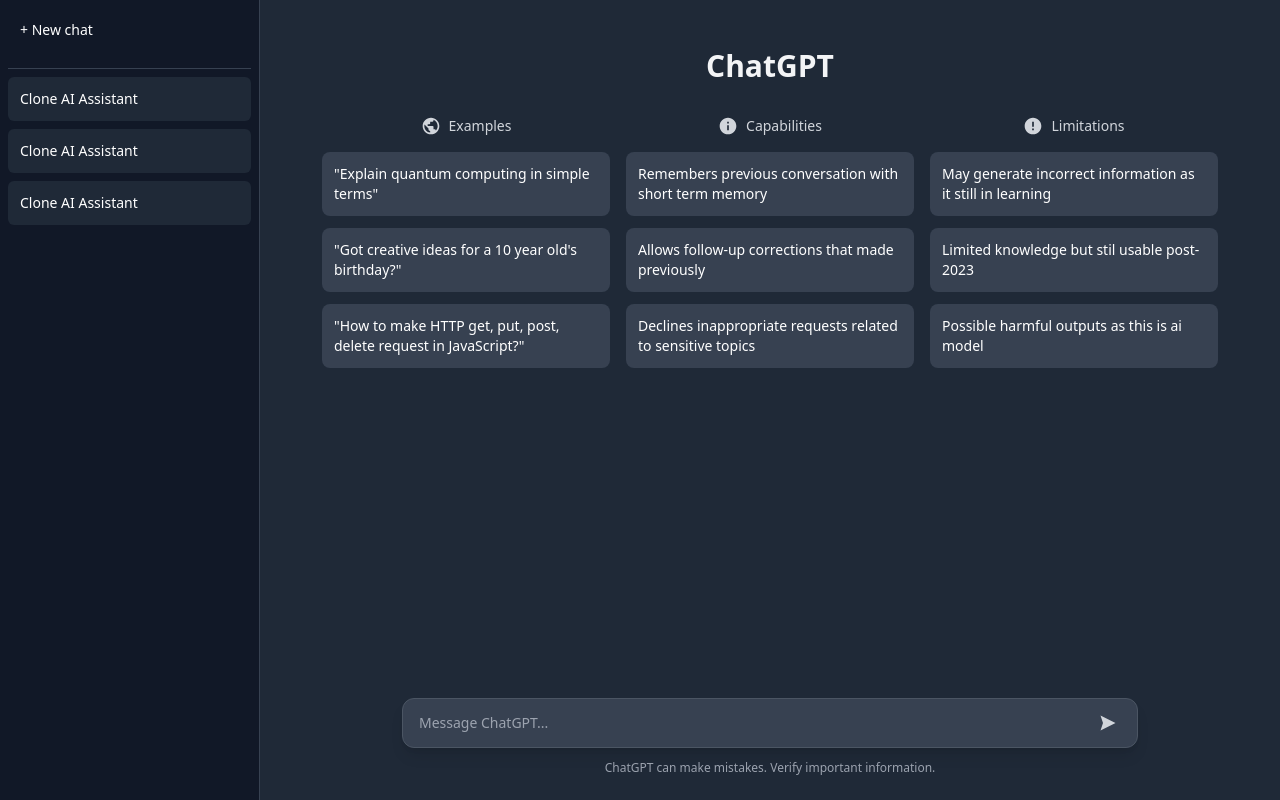
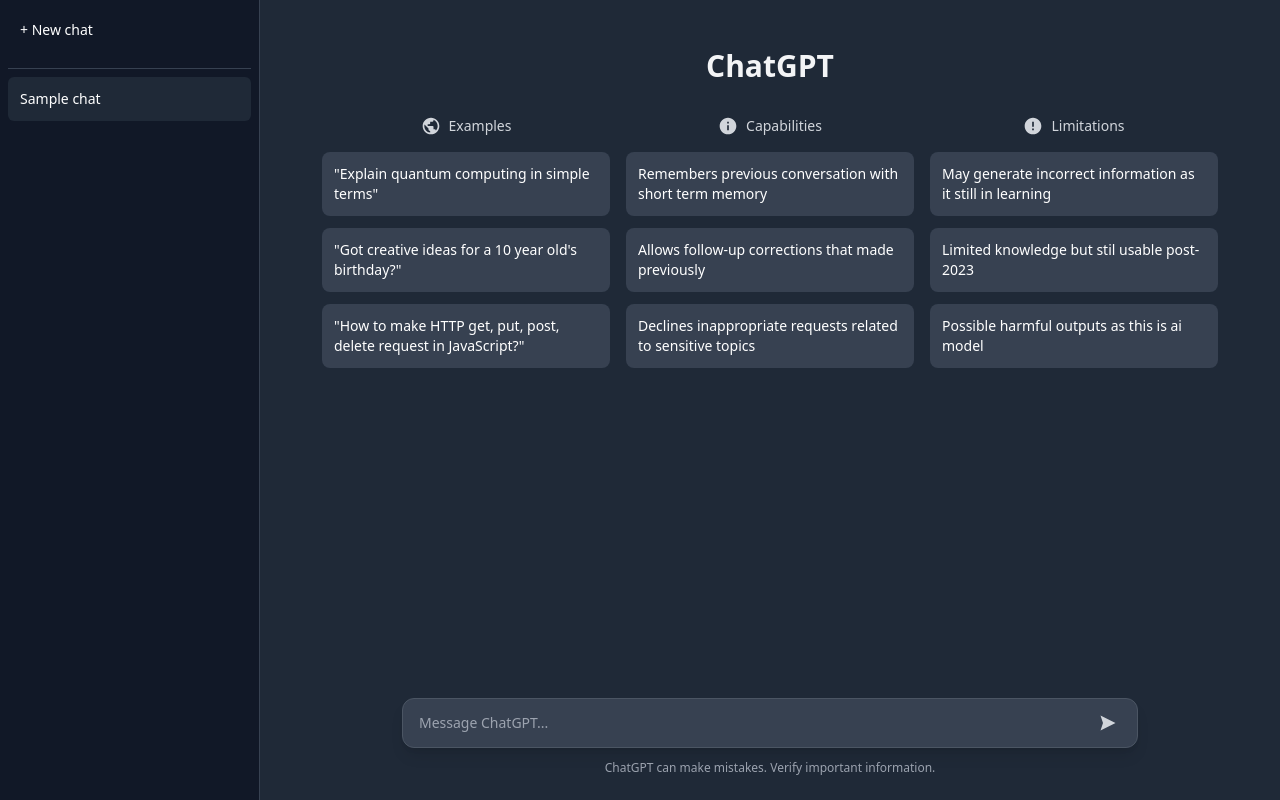
Before and after one commit to tahaali73/chatgpt_clone, a Flask app: page / in a window 1280 px wide. Run offline with Flask 3, Linux system fonts and the light colour scheme; a database or web service that is not in the repository returns one stand-in record (values such as "Sample title"); some libraries are stand-ins or nearby versions.

Commit message:
added open ai model, created mongodb database for repeatable question. compeleted but still there is room for improvement i am leaving it here because of i have to learn other things more usefull

```diff
--- a/app/__init__.py
+++ b/app/__init__.py
@@ -1,6 +1,10 @@
 from flask import Flask
+from flask_pymongo import PyMongo
+from openai import OpenAI
 
 app = Flask(__name__)
-
+app.config["MONGO_URI"] = "mongodb+srv://diytech960:Qmobile888@cluster0.q0ffqok.mongodb.net/chatgpt"
+mongo = PyMongo(app)
+client = OpenAI(api_key="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",base_url="https://openrouter.ai/api/v1")
 
 from app import route
--- a/app/route.py
+++ b/app/route.py
@@ -1,16 +1,35 @@
-from app import app
+from app import app, mongo, client
 from flask import render_template, request, jsonify
 
 @app.route("/")
 def home():
-    return render_template("index.html")
+    chats = mongo.db.chat.find({})
+    mychats = [chat for chat in chats]
+    return render_template("index.html", mychats=mychats)
 
 @app.route('/api',methods=['GET', 'POST'])
 def qa():
     if request.method == "POST":
-        question=request.get_json()
-        data = {"result":question['question']}
-        print(data)
-        return jsonify(data)
+        question=request.json.get("question")
+        chat = mongo.db.chat.find_one({"question": question})
+        if chat:
+            data = {"result":f"{chat['answer']}"}
+            return jsonify(data)
+        else:
+
+            completion = client.chat.completions.create(
+
+            model="openai/gpt-4o",
+            messages=[
+            {
+            "role": "user",
+            "content": "What is the meaning of life?"
+            }])
+            print(completion.choices[0].message.content)
+
+
+            mongo.db.chat.insert_one({"question": question, "answer": "answer from open ai"})
+            return jsonify(data)
+    data = {"result":"this out of db question"}
 
     return jsonify(data)
--- a/app/templates/index.html
+++ b/app/templates/index.html
@@ -22,15 +22,11 @@
             </button>
             <div class="border-t border-gray-700 my-2"></div>
             <div class="space-y-2">
+                {% for chat in mychats %}
                 <div class="bg-gray-800 cursor-pointer w-full rounded-md p-3 text-sm hover:bg-gray-700 transition-colors">
-                    Clone AI Assistant
+                    {{chat['question']}}
                 </div>
-                <div class="bg-gray-800 cursor-pointer w-full rounded-md p-3 text-sm hover:bg-gray-700 transition-colors">
-                    Clone AI Assistant
-                </div>
-                <div class="bg-gray-800 cursor-pointer w-full rounded-md p-3 text-sm hover:bg-gray-700 transition-colors">
-                    Clone AI Assistant
-                </div>
+                {% endfor %}
             </div>
         </div>
     </div>
```
